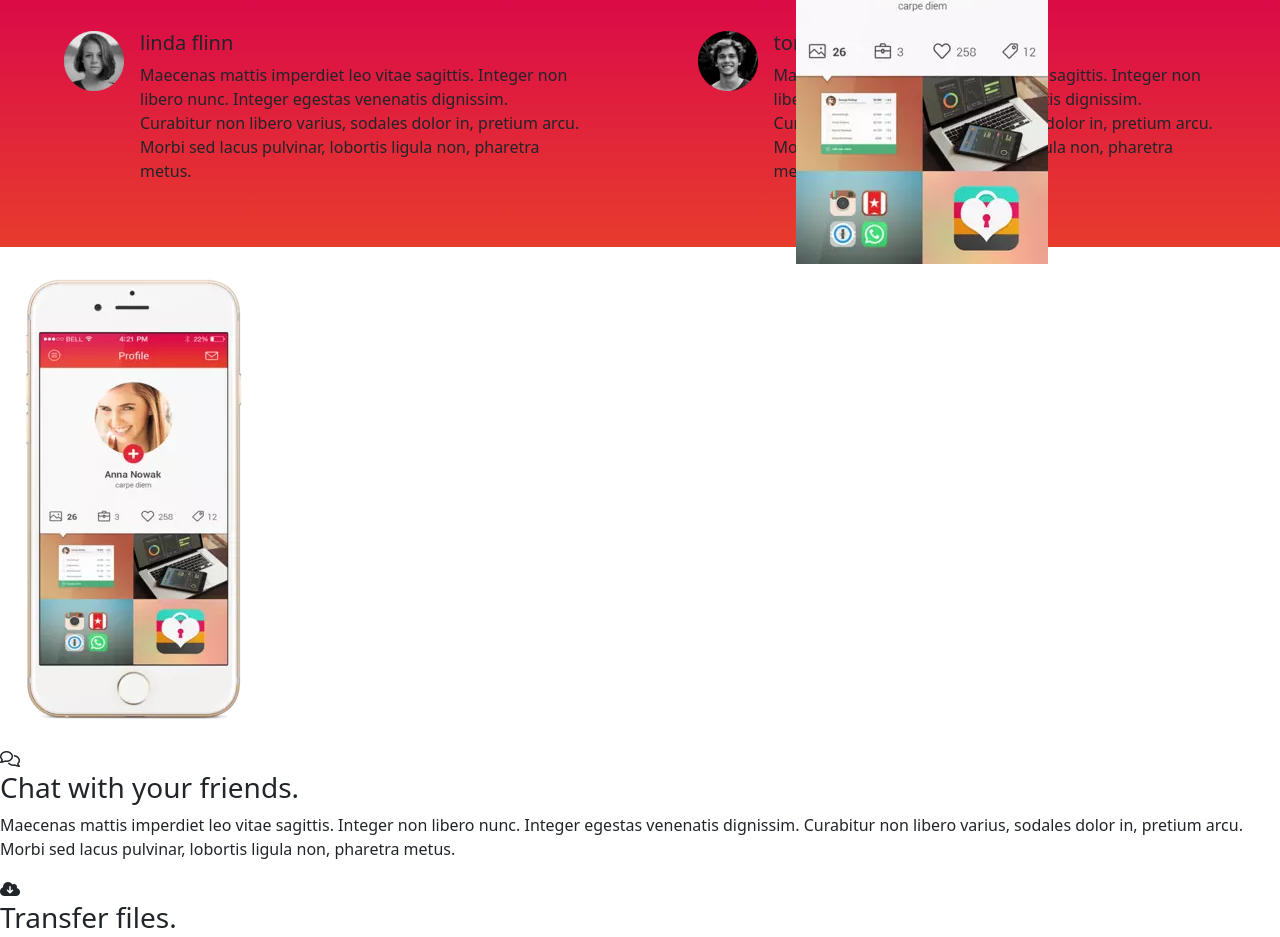
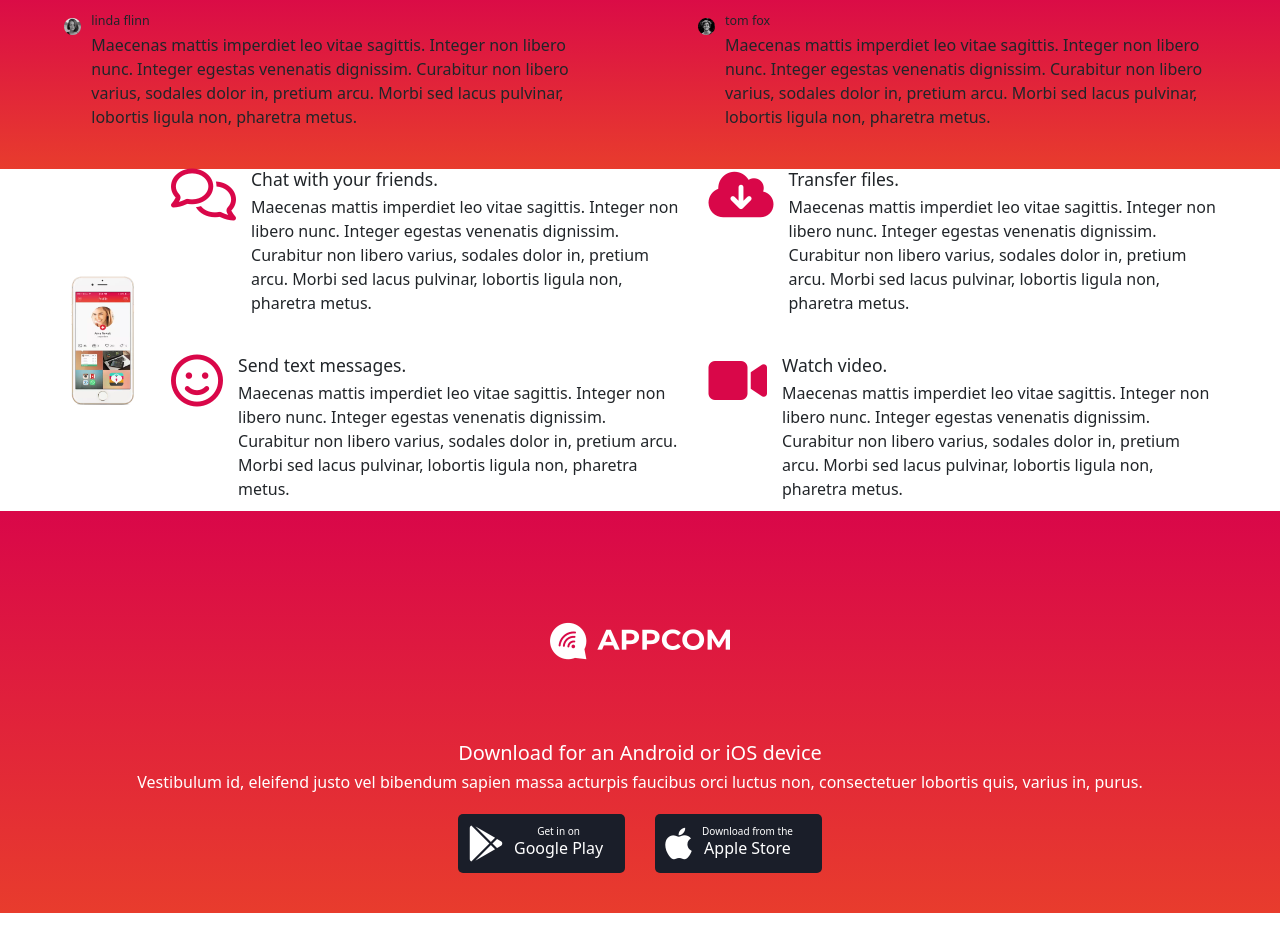
Before and after one commit to Macomi27/KC-promo4, a plain HTML site: page index.html in a window 1280 px wide. Shown: the part 1690-2627 px from the top of the page. After the commit the page ends 2603 px from the top, so only its background shows below. Drawn offline with nearby package versions, Linux system fonts and the light colour scheme.

Commit message:
footer section setup

```diff
--- a/index.html
+++ b/index.html
@@ -20,7 +20,7 @@
 
     <style>
       html {
-        font-size: 16px;
+        font-size: 62.5%;
       }
       :root {
         --brand: rgb(217, 7, 73);
@@ -46,6 +46,7 @@
       }
 
       body {
+        font-size: 1.6rem;
         margin: 0;
         padding: 0;
         box-sizing: border-box;
@@ -64,16 +65,16 @@
         background-position: center;
         background-size: cover;
         height: 100vh;
-        box-shadow: 0 4px 8px rgba(0, 0, 0, 0.3) inset;
+        box-shadow: 0 0.4rem 0.8rem rgba(0, 0, 0, 0.3) inset;
       }
       .navbar {
-        border: 2px solid var(--neutral2);
+        border: 0.2rem solid var(--neutral2);
       }
       .nav-link {
         color: var(--neutral2);
       }
       .nav-link:hover {
-        border: 1px solid var(--neutral2);
+        border: 0.1rem solid var(--neutral2);
         color: var(--neutral2);
         transition: all 0.3s ease-in-out;
       }
@@ -99,7 +100,7 @@
 
       .upr-rgt a,
       .lwr-left a {
-        border: 1px solid var(--brand);
+        border: 0.1rem solid var(--brand);
         background-color: var(--neutral2);
         color: var(--brand);
         text-decoration: none;
@@ -111,17 +112,68 @@
         transition: all 0.3s ease-in-out;
       }
 
-      .sec-2 {
+      .sec-2,
+      .footer {
         width: 100%;
         background: linear-gradient(to bottom, var(--brand), var(--secondary));
       }
-      .sec2-container {
+      .sec2-container,
+      .sec3-container {
         width: 90%;
       }
 
       .sec2-left,
       .sec2-rgt {
         width: 45%;
+      }
+
+      .sec3-grid-container {
+        display: grid;
+        grid-template-columns: repeat(2, 1fr);
+        gap: 3rem;
+      }
+
+      .fa-comments,
+      .fa-cloud-arrow-down,
+      .fa-face-smile,
+      .fa-video {
+        font-size: 5.2rem;
+        color: var(--brand);
+      }
+
+      img {
+        width: 100%;
+      }
+
+      .footer {
+        color: var(--neutral2);
+      }
+
+      .footer-links {
+        width: 30%;
+      }
+
+      .g-play,
+      .a-store {
+        width: 48%;
+        background-color: var(--complementary);
+        border-radius: 0.5rem;
+      }
+
+      .g-play p,
+      .a-store p {
+        font-size: 1rem;
+      }
+
+      .g-play h5,
+      .a-store h5 {
+        font-size: 1.6rem;
+        text-transform: capitalize;
+      }
+
+      .fa-apple,
+      .fa-google-play {
+        font-size: 3.6rem;
       }
     </style>
   </head>
@@ -274,63 +326,67 @@
       </section>
 
       <section class="sec-3">
-        <div class="sec3-grid-box">
+        <div class="sec3-container mx-auto d-flex align-items-center gap-5">
           <div class="child1">
             <img src="./assets/iphone.webp" alt="" />
           </div>
-          <div class="child2">
+          <div class="sec3-grid-container">
+            <div class="child2 d-flex gap-4">
               <i class="fa-regular fa-comments"></i>
               <div class="child2-text">
                 <h3>Chat with your friends.</h3>
                 <p>
-                Maecenas mattis imperdiet leo vitae sagittis. Integer non libero
-                nunc. Integer egestas venenatis dignissim. Curabitur non libero
-                varius, sodales dolor in, pretium arcu. Morbi sed lacus
-                pulvinar, lobortis ligula non, pharetra metus.
+                  Maecenas mattis imperdiet leo vitae sagittis. Integer non
+                  libero nunc. Integer egestas venenatis dignissim. Curabitur
+                  non libero varius, sodales dolor in, pretium arcu. Morbi sed
+                  lacus pulvinar, lobortis ligula non, pharetra metus.
                 </p>
               </div>
             </div>
-          <div class="child3">
+            <div class="child3 d-flex gap-4">
               <i class="fa-solid fa-cloud-arrow-down"></i>
               <div class="child3-text">
                 <h3>Transfer files.</h3>
                 <p>
-                Maecenas mattis imperdiet leo vitae sagittis. Integer non libero
-                nunc. Integer egestas venenatis dignissim. Curabitur non libero
-                varius, sodales dolor in, pretium arcu. Morbi sed lacus
-                pulvinar, lobortis ligula non, pharetra metus.
+                  Maecenas mattis imperdiet leo vitae sagittis. Integer non
+                  libero nunc. Integer egestas venenatis dignissim. Curabitur
+                  non libero varius, sodales dolor in, pretium arcu. Morbi sed
+                  lacus pulvinar, lobortis ligula non, pharetra metus.
                 </p>
               </div>
             </div>
-          <div class="child4">
+            <div class="child4 d-flex gap-4">
               <i class="fa-regular fa-face-smile"></i>
               <div class="child4-text">
                 <h3>Send text messages.</h3>
                 <p>
-                Maecenas mattis imperdiet leo vitae sagittis. Integer non libero
-                nunc. Integer egestas venenatis dignissim. Curabitur non libero
-                varius, sodales dolor in, pretium arcu. Morbi sed lacus
-                pulvinar, lobortis ligula non, pharetra metus.
+                  Maecenas mattis imperdiet leo vitae sagittis. Integer non
+                  libero nunc. Integer egestas venenatis dignissim. Curabitur
+                  non libero varius, sodales dolor in, pretium arcu. Morbi sed
+                  lacus pulvinar, lobortis ligula non, pharetra metus.
                 </p>
               </div>
             </div>
-          <div class="child5">
+            <div class="child5 d-flex gap-4">
               <i class="fa-solid fa-video"></i>
               <div class="child5-text">
                 <h3>Watch video.</h3>
                 <p>
-                Maecenas mattis imperdiet leo vitae sagittis. Integer non libero
-                nunc. Integer egestas venenatis dignissim. Curabitur non libero
-                varius, sodales dolor in, pretium arcu. Morbi sed lacus
-                pulvinar, lobortis ligula non, pharetra metus.
+                  Maecenas mattis imperdiet leo vitae sagittis. Integer non
+                  libero nunc. Integer egestas venenatis dignissim. Curabitur
+                  non libero varius, sodales dolor in, pretium arcu. Morbi sed
+                  lacus pulvinar, lobortis ligula non, pharetra metus.
                 </p>
+              </div>
             </div>
           </div>
         </div>
       </section>
     </main>
 
-    <footer>
+    <footer
+      class="footer d-flex flex-column align-items-center justify-content-center text-center py-5"
+    >
       <div class="footer-logo">
         <img src="./assets/logo.webp" alt="" />
       </div>
@@ -339,18 +395,21 @@
         Vestibulum id, eleifend justo vel bibendum sapien massa acturpis
         faucibus orci luctus non, consectetuer lobortis quis, varius in, purus.
       </p>
-      <div class="footer-links" id="footer-links">
-        <div class="g-play">
+      <div
+        class="footer-links mx-auto d-flex align-items-center justify-content-between gap-5 p-3"
+        id="footer-links"
+      >
+        <div class="g-play d-flex align-items-center gap-3 p-3">
+          <i class="fa-brands fa-google-play"></i>
           <div>
-            <i class="fa-brands fa-google-play"></i>
-            <p>Get in on</p>
+            <p class="m-0 p-0">Get in on</p>
             <h5>google play</h5>
           </div>
         </div>
-        <div class="a-store">
+        <div class="a-store d-flex align-items-center gap-3 p-3">
+          <i class="fa-brands fa-apple"></i>
           <div>
-            <i class="fa-brands fa-google-play"></i>
-            <p>Download from the</p>
+            <p class="m-0 p-0">Download from the</p>
             <h5>apple store</h5>
           </div>
         </div>
```
Lines whose indentation alone changed are shown as unchanged.
